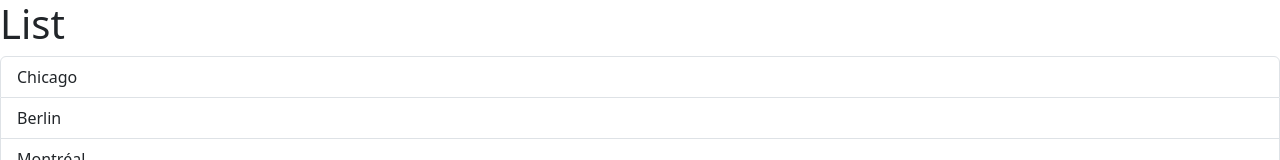
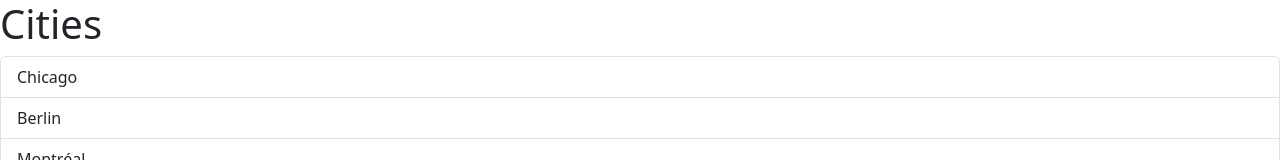
Before and after one commit to Xommon/xommon.github.io, a React (Vite) app: page / in a window 1280 px wide. Shown: the top 160 px of the page. Built offline with nearby package versions, Linux system fonts and the light colour scheme.

Commit message:
Passing Data via Props

```diff
--- a/src/App.tsx
+++ b/src/App.tsx
@@ -1,9 +1,11 @@
 import ListGroup from "./components/ListGroup";
 
 function App() {
+  let items = ["Chicago", "Berlin", "Montréal", "Vancouver", "Barcelona"];
+
   return (
     <div>
-      <ListGroup />
+      <ListGroup items={items} heading="Cities" />
     </div>
   );
 }
--- a/src/components/ListGroup.tsx
+++ b/src/components/ListGroup.tsx
@@ -1,14 +1,16 @@
 import { useState } from "react";
+interface ListGroupProps {
+  items: string[];
+  heading: string;
+}
 
-function ListGroup() {
-  let items = ["Chicago", "Berlin", "Montréal", "Vancouver", "Barcelona"];
-
+function ListGroup({ items, heading }: ListGroupProps) {
   // Hook
   const [selectedIndex, setSelectedIndex] = useState(-1);
 
   return (
     <>
-      <h1>List</h1>
+      <h1>{heading}</h1>
       {items.length === 0 && <p>No items found</p>}
       <ul className="list-group">
         {items.map((item, index) => (
```
